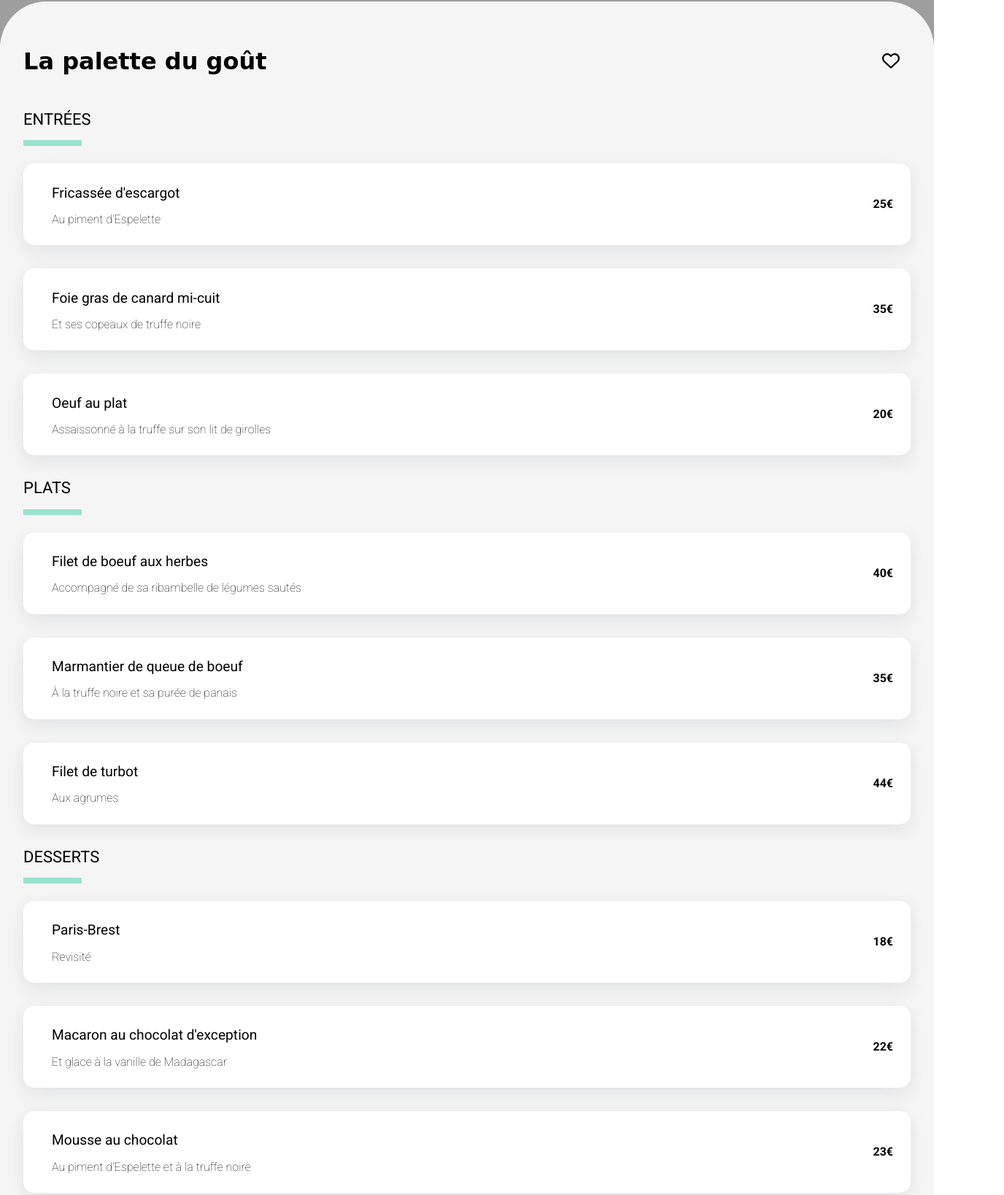
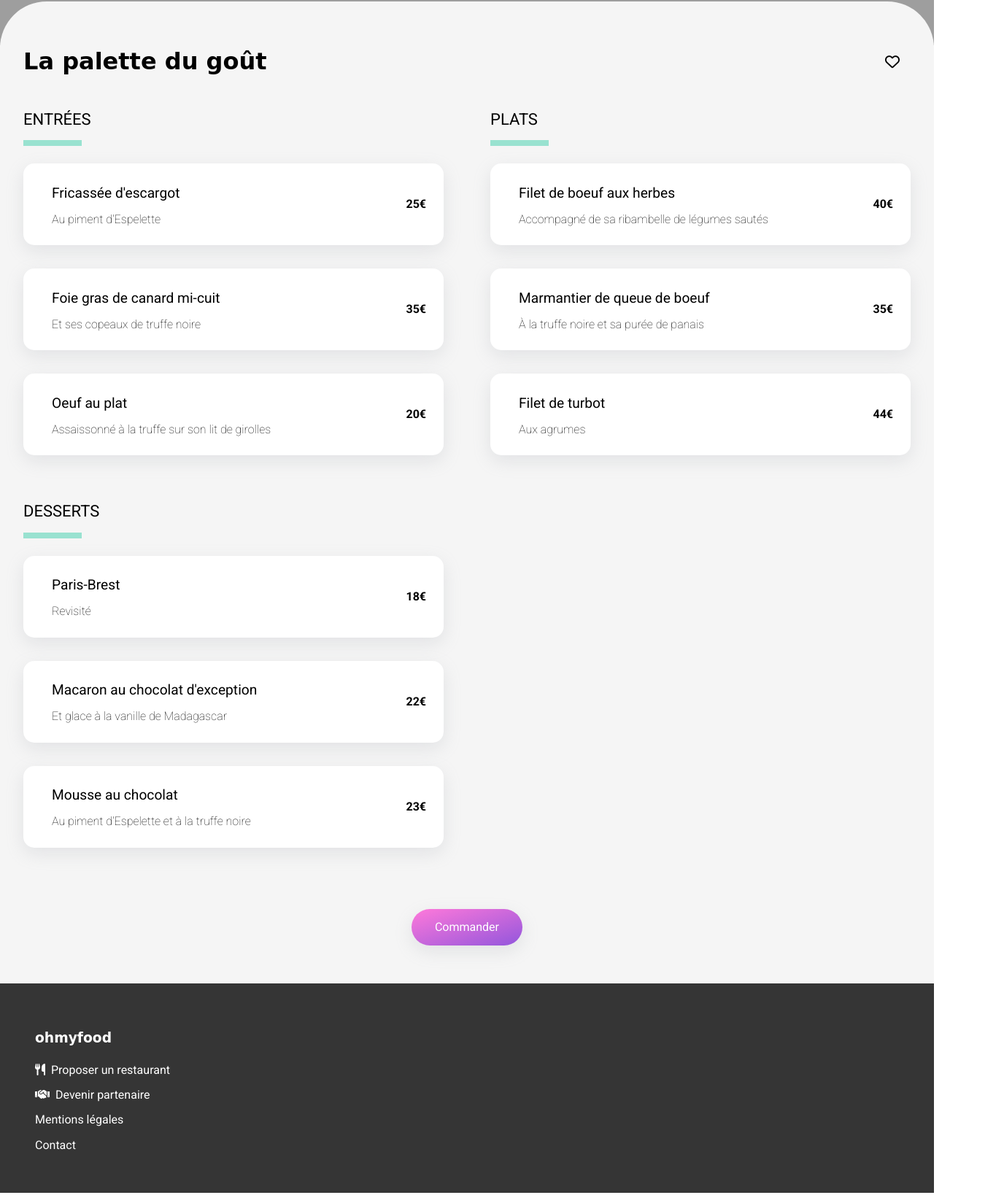
Before and after one commit to hchtlz/OhmyFood, a plain HTML site: page lapalettedugout.html in a window 1280 px wide. Shown: the part 514-2152 px from the top of the page at 73% size, 1376 px wide, since content can reach past the window. Drawn offline with Linux system fonts and the light colour scheme; grey boxes are pictures that could not be loaded; a web font is replaced by a local one.

Commit message:
add heart animation & responsive fixes

```diff
--- a/lapalettedugout.html
+++ b/lapalettedugout.html
@@ -61,6 +61,8 @@
                         <span class="restaurants_check_icon"></span>
                     </div>
                 </article>
+            </section>
+            <section class="restaurants_menu_list">
                 <h2 class="restaurants_menu_title_category">PLATS</h2>
                 <article class="restaurants_menu_card">
                     <div class="restaurants_info">
@@ -98,6 +100,8 @@
                         <span class="restaurants_check_icon"></span>
                     </div>
                 </article>
+            </section>
+            <section class="restaurants_menu_list">
                 <h2 class="restaurants_menu_title_category">DESSERTS</h2>
                 <article class="restaurants_menu_card">
                     <div class="restaurants_info">
@@ -135,12 +139,12 @@
                         <span class="restaurants_check_icon"></span>
                     </div>
                 </article>
-                <a href="#" class="btn btn_primary">Commander</a>
             </section>
         </div>
     </section>
-</main>
-<footer class="footer">
+    <div class="main_button"><a href="#" class="btn btn_primary">Commander</a></div>
+ </main>
+ <footer class="footer">
     <h3 class="footer_title">ohmyfood</h3>
     <nav>
       <a href="#" class="footer_nav_link">
@@ -158,6 +162,6 @@
         <span class="footer_nav_text">Contact</span>
       </a>
     </nav>
-  </footer>
+</footer>
 </body>
 </html>
--- a/scss/base/_base.scss
+++ b/scss/base/_base.scss
@@ -1,6 +1,8 @@
 html {
     line-height: 1.15; /* 1 */
     -webkit-text-size-adjust: 100%; /* 2 */
+    box-sizing: border-box; /* natural box layout model to all elements */
+
   }
 
   body {
@@ -11,22 +13,3 @@ html {
   main {
     display: block;
   }
-
-  h1 {
-    font-size: 2em;
-    margin: 0;
-  }
-
-  h2 {
-    font-size: 1.5em;
-    margin: 0;
-  }
-
-  p {
-    font-weight: 200;
-  }
-
-  a {
-    background-color: transparent;
-    text-decoration: none;
-  }
--- a/scss/base/_typography.scss
+++ b/scss/base/_typography.scss
@@ -1,2 +1,25 @@
 @import url('https://fonts.googleapis.com/css2?family=Roboto:ital,wght@0,100;0,300;0,400;0,500;0,700;0,900;1,100;1,300;1,400;1,500;1,700;1,900&display=swap');
 @import url('https://fonts.googleapis.com/css2?family=Shrikhand&display=swap');
+
+h1 {
+    font-size: 2em;
+    margin: 0;
+  }
+
+  h2 {
+    font-size: 1.5em;
+    margin: 0;
+  }
+
+  p {
+    font-weight: 200;
+  }
+
+  a {
+    background-color: transparent;
+    text-decoration: none;
+  }
+
+  .fa-regular {
+    font-size: 20px;
+  }
--- a/scss/components/_buttons.scss
+++ b/scss/components/_buttons.scss
@@ -2,7 +2,6 @@
     color: white;
     padding: 1rem 2rem;
     text-align: center;
-    background: #ff79da;
     background: linear-gradient(162deg, #ff79da 0%, #9356dc 100%);
     width: min-content;
     white-space: nowrap;
@@ -12,6 +11,7 @@
     cursor: pointer;
     transition: 0.2s ease-in-out;
     text-decoration: none;
+    display: flex;
   }
   .btn.btn_primary:hover{
     filter: brightness(1.1);
--- a/scss/index.scss
+++ b/scss/index.scss
@@ -7,6 +7,7 @@
 @import "./layouts/footer";
 
 @import "./utils/variables";
+@import "./utils/animations";
 
 @import "./pages/home";
 @import "./pages/lapalettedugout";
--- a/scss/layouts/_footer.scss
+++ b/scss/layouts/_footer.scss
@@ -1,8 +1,7 @@
 .footer {
-    width: 100%;
     background: #353535;
     color: white;
-    padding: 3rem;
+    padding: 3rem 0 3rem 3rem;
 
     &_title {
         font-family: 'Shrikhand', cursive;
--- a/scss/pages/_home.scss
+++ b/scss/pages/_home.scss
@@ -40,7 +40,7 @@
         height: 2rem;
         border-radius: 50%;
         position: absolute;
-        left: -1.5rem;
+        left: -1rem;
         display: flex;
         align-items: center;
         justify-content: center;
@@ -120,3 +120,12 @@
         padding-right: 15px;
     }
 }
+
+@media (min-width: $breakpoint-tablet) {
+  .fonctionnement_list_grid,
+  .restaurants_list_grid
+   {
+    grid-template-columns: repeat(auto-fit, minmax(25rem, 1fr));
+    column-gap: 2rem;
+  }
+}
--- a/scss/pages/_lapalettedugout.scss
+++ b/scss/pages/_lapalettedugout.scss
@@ -37,6 +37,7 @@
     display: flex;
     flex-direction: column;
     gap: 2rem;
+    animation: slideUp 1s;
   }
   &_menu_title_category {
     font-size: 22px;
@@ -91,3 +92,16 @@
     align-items: flex-end;
   }
 }
+.main_button {
+  background: $background-color;
+  padding: 20px 0 20px 0;
+  align-items: center;
+}
+
+@media (min-width: $breakpoint-tablet) {
+  .restaurants_menu_all_list
+   {
+    grid-template-columns: repeat(auto-fit, minmax(25rem, 1fr));
+    column-gap: 4rem;
+  }
+}
--- /dev/null
+++ b/scss/utils/_animations.scss
@@ -0,0 +1,24 @@
+@keyframes slideUp {
+    0% {
+        transform: translateY(40px);
+        opacity: 0;
+    }
+
+    100% {
+        transform: translateY(0px);
+        opacity: 1;
+    }
+}
+
+.fa-heart {
+    color: black;
+
+    &::before {
+        transition: color 0.1s ease-in-out;
+    }
+    &:hover::before{
+        color: #ff79da;
+        font-weight: bold;
+        cursor: pointer;
+    }
+}
--- a/scss/utils/_variables.scss
+++ b/scss/utils/_variables.scss
@@ -1,3 +1,5 @@
+$breakpoint-tablet: 768px;
+$breakpoint-mobile: 600px;
 $background-color: whitesmoke;
 
 @mixin card-shadow{
```
Also changed, not shown: index.html (+1 -1 lines), style.css, 4 other files.
